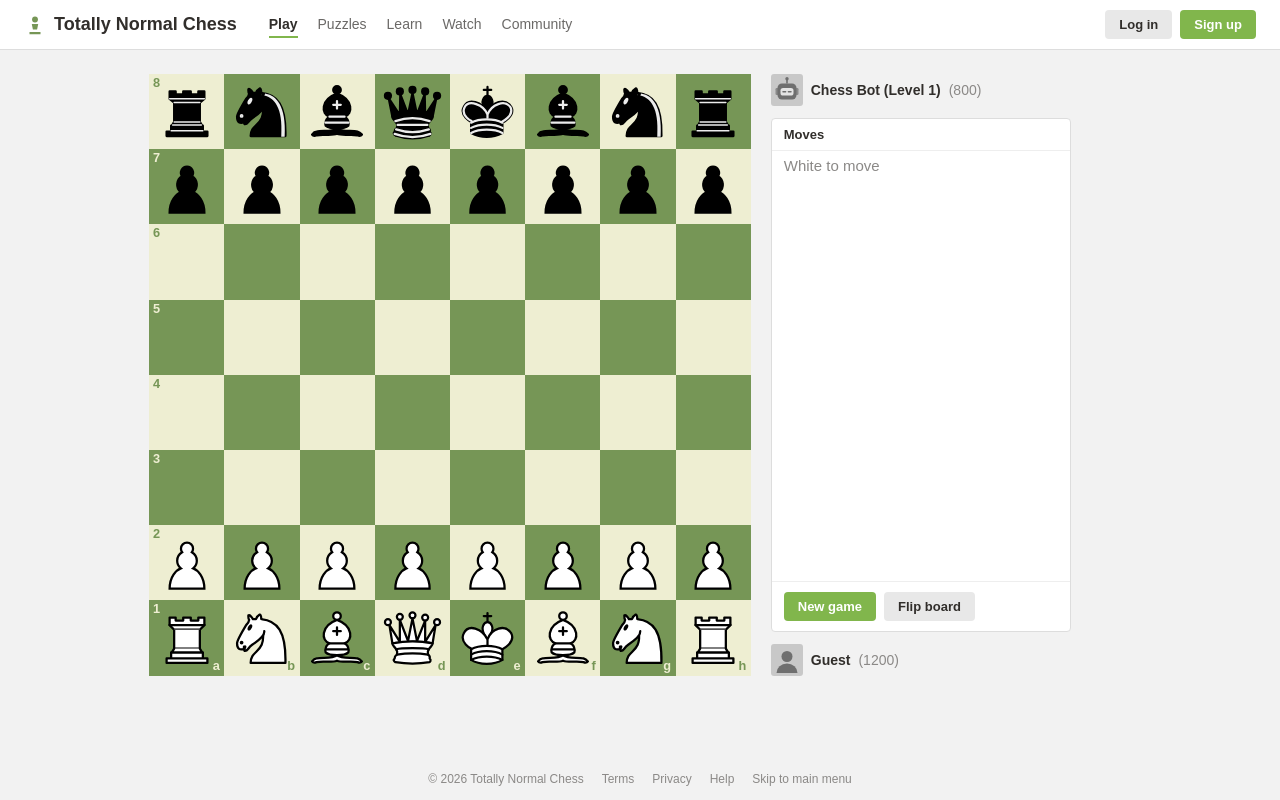
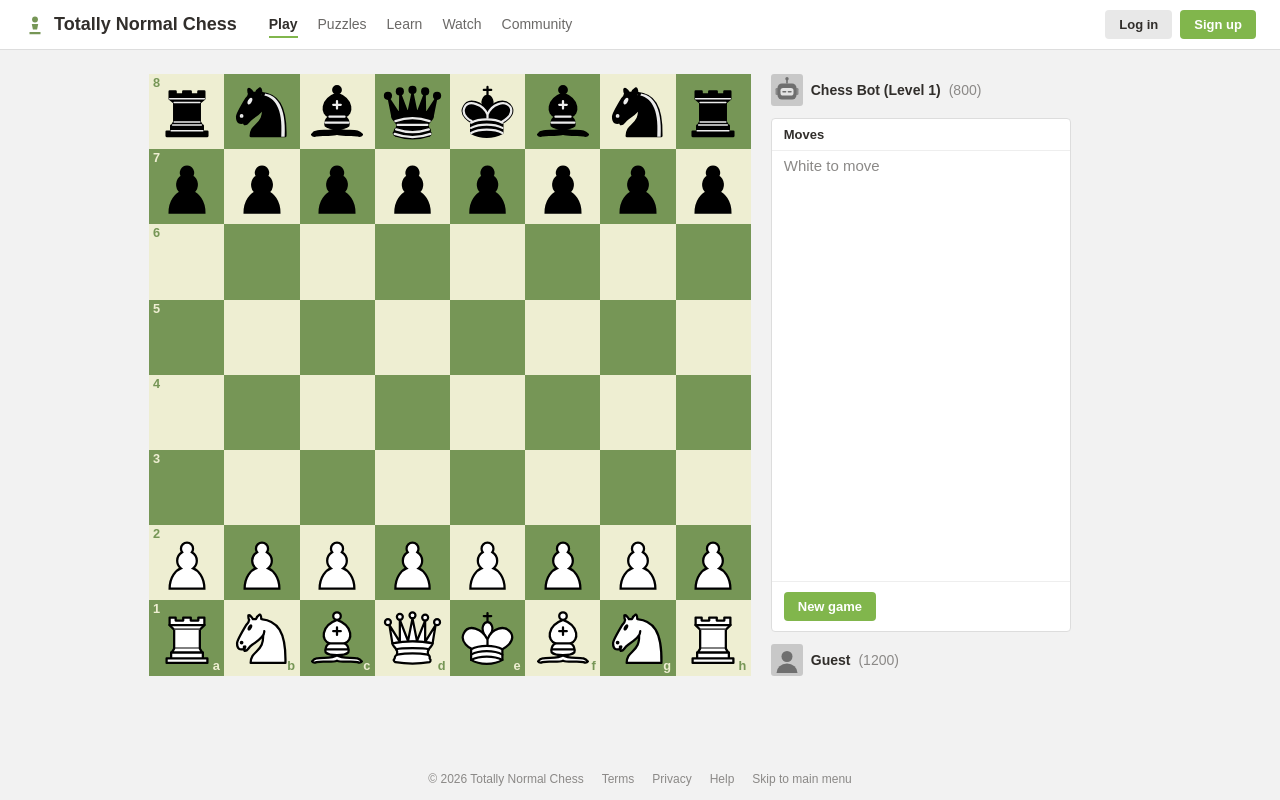
Before and after one commit to joshuaswanson/cursed-chess, a React (Vite) app: page / in a window 1280 px wide. Built offline with nearby package versions, Linux system fonts and the light colour scheme; the HTML template or start-up script is replaced by a standard one.

Commit message:
Remove the Flip board button from the plain chess site

```diff
--- a/src/components/BoringSite/BoringSite.tsx
+++ b/src/components/BoringSite/BoringSite.tsx
@@ -254,9 +254,9 @@ function MoveList() {
   );
 }
 
-/** Opponent, move list, and a couple of sensible buttons */
+/** Opponent, move list, and a sensible button */
 export function BoringSidebar() {
-  const { newGame, flipBoard } = useGameStore.getState();
+  const { newGame } = useGameStore.getState();
   const corrupt = useCorrupt();
   return (
     <aside className="boring-sidebar">
@@ -267,13 +267,6 @@ export function BoringSidebar() {
         <div className="boring-actions">
           <button type="button" className="boring-btn" onClick={newGame}>
             {corrupt("New game")}
-          </button>
-          <button
-            type="button"
-            className="boring-btn boring-btn-plain"
-            onClick={flipBoard}
-          >
-            {corrupt("Flip board")}
           </button>
         </div>
       </section>
--- a/src/stores/gameStore.ts
+++ b/src/stores/gameStore.ts
@@ -415,7 +415,6 @@ export interface GameStore {
   kick: (target: KickTarget) => boolean;
   makeMove: (from: SquareIndex, to: SquareIndex, promotion?: PieceType) => void;
   newGame: () => void;
-  flipBoard: () => void;
   clearSelection: () => void;
   togglePause: () => void;
   handleGameEnd: (winner: Color | null) => void;
@@ -1275,7 +1274,6 @@ export const useGameStore = create<GameStore>((set, get) => ({
     });
   },
 
-  flipBoard: () => set((state) => ({ flipped: !state.flipped })),
 
   clearSelection: () => set({ ...CLEARED_SELECTION, promotionPending: null }),
 
```
